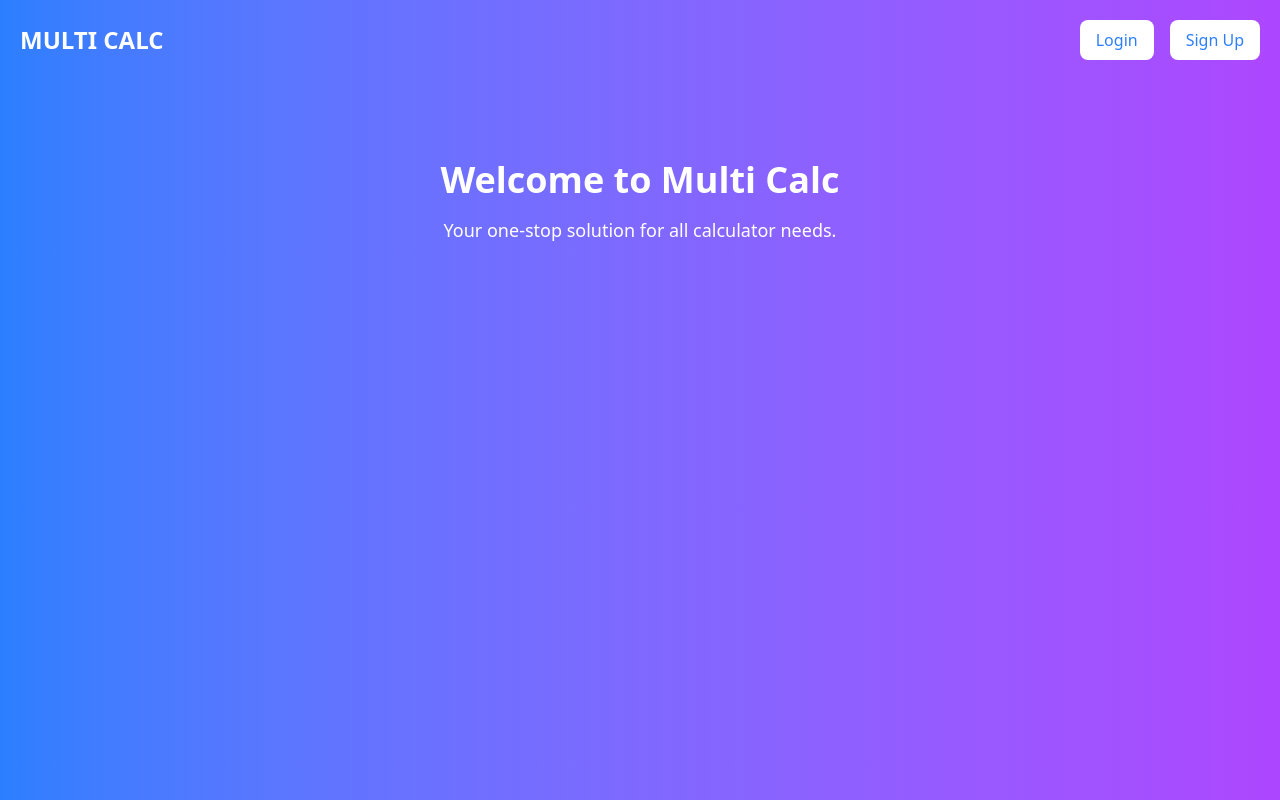
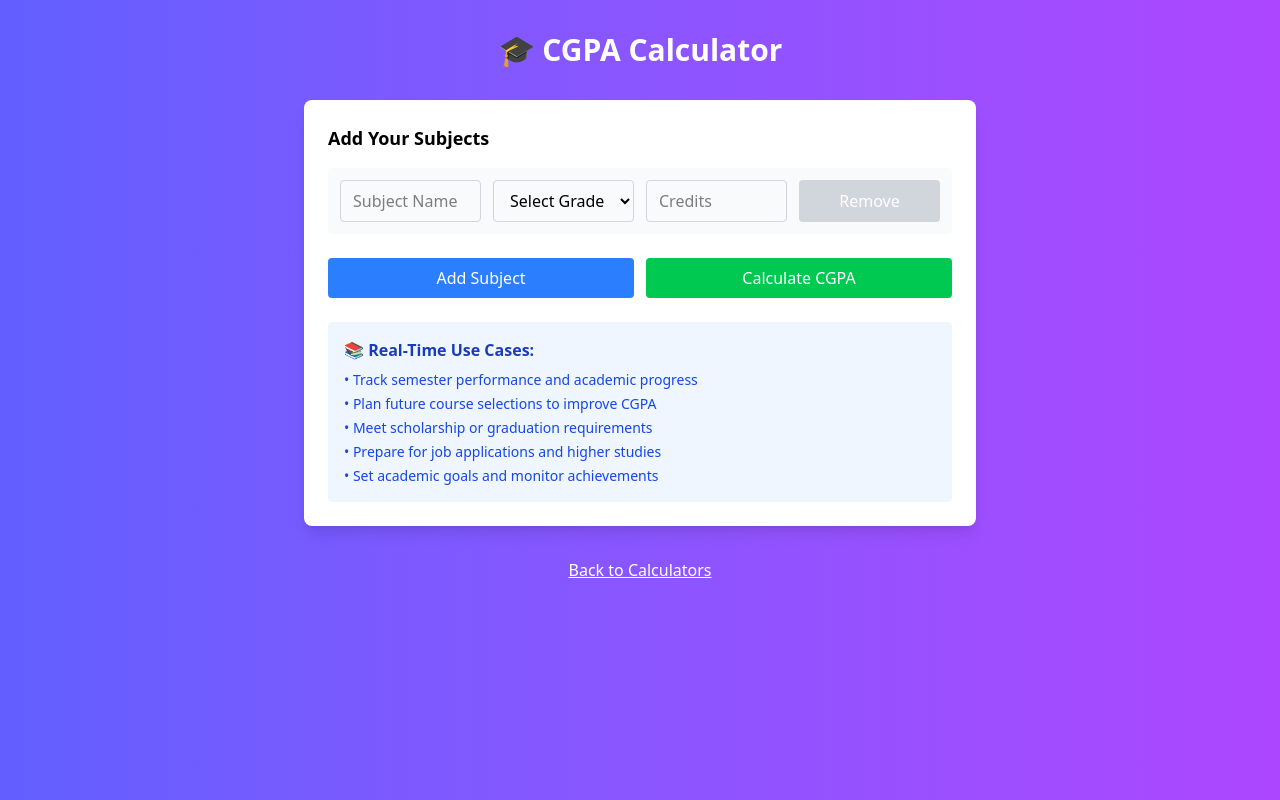
Before and after one commit to Sudharsan-6955/Multical_C, a React (Vite) app: page /cgpa-calculator in a window 1280 px wide. Before the commit this address led to /. Built offline with nearby package versions, Linux system fonts and the light colour scheme.

Commit message:
cgpa calc updated

```diff
--- a/src/App.jsx
+++ b/src/App.jsx
@@ -9,7 +9,7 @@ import ScientificCalculator from './calcs/ScientificCalculator';
 import LoanCalculator from './calcs/LoanCalculator';
 import BMICalculator from './calcs/BMICalculator';
 import CurrencyConverter from './calcs/CurrencyConverter';
-import TipCalculator from './calcs/TipCalculator';
+import CGPACalculator from './calcs/CGPACalculator';
 import AgeCalculator from './calcs/AgeCalculator';
 import UnitConverter from './calcs/UnitConverter';
 import './index.css';
@@ -28,7 +28,7 @@ function App() {
           <Route path="/loan-calculator" element={<LoanCalculator />} />
           <Route path="/bmi-calculator" element={<BMICalculator />} />
           <Route path="/currency-converter" element={<CurrencyConverter />} />
-          <Route path="/tip-calculator" element={<TipCalculator />} />
+          <Route path="/cgpa-calculator" element={<CGPACalculator />} />
           <Route path="/age-calculator" element={<AgeCalculator />} />
           <Route path="/unit-converter" element={<UnitConverter />} />
           <Route path="*" element={<Navigate to="/" replace />} />
--- /dev/null
+++ b/src/calcs/CGPACalculator.jsx
@@ -0,0 +1,214 @@
+import React, { useState } from 'react';
+import { Link } from 'react-router-dom';
+
+const CGPACalculator = () => {
+  const [subjects, setSubjects] = useState([
+    { id: 1, name: '', grade: '', credits: '' }
+  ]);
+  const [cgpa, setCGPA] = useState(0);
+  const [totalCredits, setTotalCredits] = useState(0);
+
+  const gradePoints = {
+    'A+': 10,
+    'A': 9,
+    'B+': 8,
+    'B': 7,
+    'C+': 6,
+    'C': 5,
+    'D': 4,
+    'F': 0
+  };
+
+  const addSubject = () => {
+    const newSubject = {
+      id: subjects.length + 1,
+      name: '',
+      grade: '',
+      credits: ''
+    };
+    setSubjects([...subjects, newSubject]);
+  };
+
+  const removeSubject = (id) => {
+    if (subjects.length > 1) {
+      setSubjects(subjects.filter(subject => subject.id !== id));
+    }
+  };
+
+  const updateSubject = (id, field, value) => {
+    setSubjects(subjects.map(subject =>
+      subject.id === id ? { ...subject, [field]: value } : subject
+    ));
+  };
+
+  const calculateCGPA = () => {
+    let totalGradePoints = 0;
+    let totalCreditHours = 0;
+
+    subjects.forEach(subject => {
+      const credits = parseFloat(subject.credits) || 0;
+      const gradePoint = gradePoints[subject.grade] || 0;
+
+      if (credits > 0 && subject.grade) {
+        totalGradePoints += gradePoint * credits;
+        totalCreditHours += credits;
+      }
+    });
+
+    const calculatedCGPA = totalCreditHours > 0 ? (totalGradePoints / totalCreditHours).toFixed(2) : 0;
+    setCGPA(calculatedCGPA);
+    setTotalCredits(totalCreditHours);
+  };
+
+  const getGradeColor = (cgpa) => {
+    if (cgpa >= 9) return 'text-green-600';
+    if (cgpa >= 8) return 'text-blue-600';
+    if (cgpa >= 7) return 'text-yellow-600';
+    if (cgpa >= 6) return 'text-orange-600';
+    return 'text-red-600';
+  };
+
+  const getPerformanceLevel = (cgpa) => {
+    if (cgpa >= 9) return 'Outstanding';
+    if (cgpa >= 8) return 'Excellent';
+    if (cgpa >= 7) return 'Very Good';
+    if (cgpa >= 6) return 'Good';
+    if (cgpa >= 5) return 'Average';
+    return 'Below Average';
+  };
+
+  return (
+    <div className="min-h-screen bg-gradient-to-r from-indigo-500 to-purple-500 p-4 sm:p-6 lg:p-8">
+      <div className="max-w-2xl mx-auto">
+        <h1 className="text-2xl sm:text-3xl font-bold text-white text-center mb-6 sm:mb-8 px-4">🎓 CGPA Calculator</h1>
+
+        <div className="bg-white rounded-lg shadow-lg p-4 sm:p-6 mx-2 sm:mx-0">
+          <div className="mb-6">
+            <h3 className="text-lg font-semibold mb-4">Add Your Subjects</h3>
+
+            {subjects.map((subject, index) => (
+              <div key={subject.id} className="grid grid-cols-1 sm:grid-cols-4 gap-3 mb-4 p-3 bg-gray-50 rounded">
+                <input
+                  type="text"
+                  placeholder="Subject Name"
+                  value={subject.name}
+                  onChange={(e) => updateSubject(subject.id, 'name', e.target.value)}
+                  className="px-3 py-2 border border-gray-300 rounded focus:outline-none focus:border-blue-500"
+                />
+
+                <select
+                  value={subject.grade}
+                  onChange={(e) => updateSubject(subject.id, 'grade', e.target.value)}
+                  className="px-3 py-2 border border-gray-300 rounded focus:outline-none focus:border-blue-500"
+                >
+                  <option value="">Select Grade</option>
+                  <option value="A+">A+ (10)</option>
+                  <option value="A">A (9)</option>
+                  <option value="B+">B+ (8)</option>
+                  <option value="B">B (7)</option>
+                  <option value="C+">C+ (6)</option>
+                  <option value="C">C (5)</option>
+                  <option value="D">D (4)</option>
+                  <option value="F">F (0)</option>
+                </select>
+
+                <input
+                  type="number"
+                  placeholder="Credits"
+                  value={subject.credits}
+                  onChange={(e) => updateSubject(subject.id, 'credits', e.target.value)}
+                  className="px-3 py-2 border border-gray-300 rounded focus:outline-none focus:border-blue-500"
+                  min="0"
+                  step="0.5"
+                />
+
+                <button
+                  onClick={() => removeSubject(subject.id)}
+                  disabled={subjects.length === 1}
+                  className="px-3 py-2 bg-red-500 text-white rounded hover:bg-red-600 disabled:bg-gray-300 disabled:cursor-not-allowed"
+                >
+                  Remove
+                </button>
+              </div>
+            ))}
+          </div>
+
+          <div className="flex flex-col sm:flex-row gap-3 mb-6">
+            <button
+              onClick={addSubject}
+              className="flex-1 bg-blue-500 text-white py-2 px-4 rounded hover:bg-blue-600 transition-colors"
+            >
+              Add Subject
+            </button>
+
+            <button
+              onClick={calculateCGPA}
+              className="flex-1 bg-green-500 text-white py-2 px-4 rounded hover:bg-green-600 transition-colors"
+            >
+              Calculate CGPA
+            </button>
+          </div>
+
+          {cgpa > 0 && (
+            <div className="p-4 bg-gray-100 rounded">
+              <h3 className="text-lg font-semibold mb-3">CGPA Result</h3>
+
+              <div className="text-center mb-4">
+                <div className={`text-4xl font-bold ${getGradeColor(cgpa)} mb-2`}>
+                  {cgpa}
+                </div>
+                <div className={`text-lg font-semibold ${getGradeColor(cgpa)}`}>
+                  {getPerformanceLevel(cgpa)}
+                </div>
+              </div>
+
+              <div className="grid grid-cols-1 sm:grid-cols-2 gap-4 text-sm">
+                <div className="flex justify-between">
+                  <span>Total Credits:</span>
+                  <span className="font-bold">{totalCredits}</span>
+                </div>
+                <div className="flex justify-between">
+                  <span>Total Subjects:</span>
+                  <span className="font-bold">{subjects.filter(s => s.grade && s.credits).length}</span>
+                </div>
+              </div>
+
+              <div className="mt-4 text-xs text-gray-600">
+                <h4 className="font-semibold mb-2">Grade Scale:</h4>
+                <div className="grid grid-cols-2 sm:grid-cols-4 gap-2">
+                  <div>A+: 10 points</div>
+                  <div>A: 9 points</div>
+                  <div>B+: 8 points</div>
+                  <div>B: 7 points</div>
+                  <div>C+: 6 points</div>
+                  <div>C: 5 points</div>
+                  <div>D: 4 points</div>
+                  <div>F: 0 points</div>
+                </div>
+              </div>
+            </div>
+          )}
+
+          <div className="mt-6 p-4 bg-blue-50 rounded">
+            <h4 className="font-semibold text-blue-800 mb-2">📚 Real-Time Use Cases:</h4>
+            <ul className="text-sm text-blue-700 space-y-1">
+              <li>• Track semester performance and academic progress</li>
+              <li>• Plan future course selections to improve CGPA</li>
+              <li>• Meet scholarship or graduation requirements</li>
+              <li>• Prepare for job applications and higher studies</li>
+              <li>• Set academic goals and monitor achievements</li>
+            </ul>
+          </div>
+        </div>
+
+        <div className="text-center mt-4 sm:mt-6 px-4">
+          <Link to="/calculators" className="text-white underline hover:text-blue-200 inline-block py-2 px-4 rounded transition-colors text-sm sm:text-base">
+            Back to Calculators
+          </Link>
+        </div>
+      </div>
+    </div>
+  );
+};
+
+export default CGPACalculator;
--- a/src/pages/CalculatorList.jsx
+++ b/src/pages/CalculatorList.jsx
@@ -40,10 +40,10 @@ const CalculatorList = () => {
     },
     {
       id: 6,
-      title: 'Tip Calculator',
-      description: 'Calculate tips and split bills',
-      icon: '💰',
-      path: '/tip-calculator'
+      title: 'CGPA Calculator',
+      description: 'Calculate Cumulative Grade Point Average',
+      icon: '🎓',
+      path: '/cgpa-calculator'
     },
     {
       id: 7,
```
